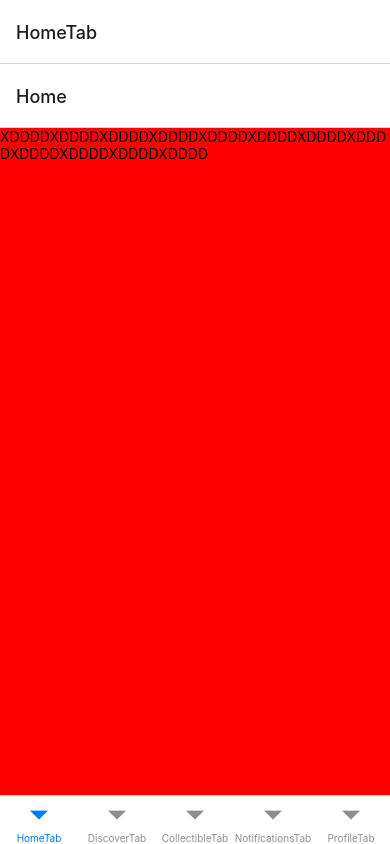
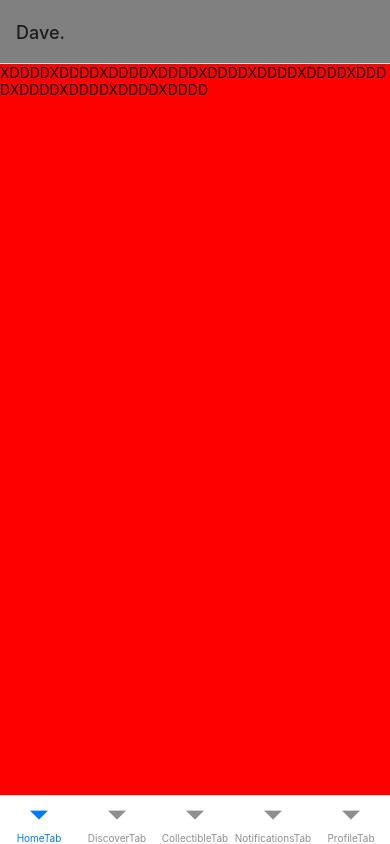
Before and after one commit to daviaugustos/CriptoDaveApp, a React Native app: screen / in a window 390 px wide. Built offline with nearby package versions, Linux system fonts and the light colour scheme.

Commit message:
feat(navigation): added native-stack and defined titles

```diff
--- a/src/@types/NavigationApplication.types.ts
+++ b/src/@types/NavigationApplication.types.ts
@@ -1,6 +1,6 @@
 import React from 'react'
 
-import { StackNavigationOptions } from '@react-navigation/stack'
+import { NativeStackNavigationOptions } from '@react-navigation/native-stack'
 
 export type THomeStackScreens = {
   Home: undefined
@@ -36,5 +36,5 @@ export type TStackScreens = THomeStackScreens &
 export interface IStackScreen {
   name: keyof TStackScreens
   component: React.ComponentType<any>
-  options?: StackNavigationOptions
+  options?: NativeStackNavigationOptions
 }
--- a/src/routes/CollectibleStack/CollectibleStack.tsx
+++ b/src/routes/CollectibleStack/CollectibleStack.tsx
@@ -1,5 +1,5 @@
 import React from 'react'
-import { createStackNavigator } from '@react-navigation/stack'
+import { createNativeStackNavigator } from '@react-navigation/native-stack'
 
 import { IStackScreen } from '~/@types/NavigationApplication.types'
 import CollectibleScreen from '~/screens/Collectible/CollectibleScreen'
@@ -11,10 +11,17 @@ const COLLECTIBLE_SCREENS: IStackScreen[] = [
   },
 ]
 
-const Stack = createStackNavigator()
+const Stack = createNativeStackNavigator()
 
 const CollectibleScreenStack = () => (
-  <Stack.Navigator>
+  <Stack.Navigator
+    screenOptions={{
+      title: 'New collectible',
+      headerStyle: {
+        backgroundColor: 'grey',
+      },
+    }}
+  >
     {COLLECTIBLE_SCREENS.map(({ name, component }, index) => (
       <Stack.Screen key={index} name={name} component={component} />
     ))}
--- a/src/routes/DiscoverStack/DiscoverStack.tsx
+++ b/src/routes/DiscoverStack/DiscoverStack.tsx
@@ -1,5 +1,5 @@
 import React from 'react'
-import { createStackNavigator } from '@react-navigation/stack'
+import { createNativeStackNavigator } from '@react-navigation/native-stack'
 
 import { IStackScreen } from '~/@types/NavigationApplication.types'
 import DiscoverScreen from '~/screens/Discover/DiscoverScreen'
@@ -11,10 +11,17 @@ const DISCOVER_SCREENS: IStackScreen[] = [
   },
 ]
 
-const Stack = createStackNavigator()
+const Stack = createNativeStackNavigator()
 
 const DiscoverScreenStack = () => (
-  <Stack.Navigator>
+  <Stack.Navigator
+    screenOptions={{
+      title: 'Discover',
+      headerStyle: {
+        backgroundColor: 'grey',
+      },
+    }}
+  >
     {DISCOVER_SCREENS.map(({ name, component }, index) => (
       <Stack.Screen key={index} name={name} component={component} />
     ))}
--- a/src/routes/HomeStack/HomeStack.tsx
+++ b/src/routes/HomeStack/HomeStack.tsx
@@ -1,5 +1,5 @@
 import React from 'react'
-import { createStackNavigator } from '@react-navigation/stack'
+import { createNativeStackNavigator } from '@react-navigation/native-stack'
 
 import { IStackScreen } from '~/@types/NavigationApplication.types'
 import HomeScreen from '~/screens/Home/HomeScreen'
@@ -11,12 +11,19 @@ const HOME_SCREENS: IStackScreen[] = [
   },
 ]
 
-const Stack = createStackNavigator()
+const Stack = createNativeStackNavigator()
 
 const HomeScreenStack = () => (
-  <Stack.Navigator>
-    {HOME_SCREENS.map(({ name, component }) => (
-      <Stack.Screen name={name} component={component} />
+  <Stack.Navigator
+    screenOptions={{
+      title: 'Dave.',
+      headerStyle: {
+        backgroundColor: 'grey',
+      },
+    }}
+  >
+    {HOME_SCREENS.map(({ name, component }, index) => (
+      <Stack.Screen key={index} name={name} component={component} />
     ))}
   </Stack.Navigator>
 )
--- a/src/routes/NotificationsStack/NotificationsStack.tsx
+++ b/src/routes/NotificationsStack/NotificationsStack.tsx
@@ -1,5 +1,5 @@
 import React from 'react'
-import { createStackNavigator } from '@react-navigation/stack'
+import { createNativeStackNavigator } from '@react-navigation/native-stack'
 
 import { IStackScreen } from '~/@types/NavigationApplication.types'
 import NotificationsScreen from '~/screens/Notifications/NotificationsScreen'
@@ -11,10 +11,17 @@ const NOTIFICATIONS_SCREENS: IStackScreen[] = [
   },
 ]
 
-const Stack = createStackNavigator()
+const Stack = createNativeStackNavigator()
 
 const NotificationsScreenStack = () => (
-  <Stack.Navigator>
+  <Stack.Navigator
+    screenOptions={{
+      title: 'Notifications',
+      headerStyle: {
+        backgroundColor: 'grey',
+      },
+    }}
+  >
     {NOTIFICATIONS_SCREENS.map(({ name, component }, index) => (
       <Stack.Screen key={index} name={name} component={component} />
     ))}
--- a/src/routes/ProfileStack/ProfileStack.tsx
+++ b/src/routes/ProfileStack/ProfileStack.tsx
@@ -1,5 +1,5 @@
 import React from 'react'
-import { createStackNavigator } from '@react-navigation/stack'
+import { createNativeStackNavigator } from '@react-navigation/native-stack'
 
 import { IStackScreen } from '~/@types/NavigationApplication.types'
 import ProfileScreen from '~/screens/Profile/ProfileScreen'
@@ -11,10 +11,17 @@ const PROFILE_SCREENS: IStackScreen[] = [
   },
 ]
 
-const Stack = createStackNavigator()
+const Stack = createNativeStackNavigator()
 
 const ProfileScreenStack = () => (
-  <Stack.Navigator>
+  <Stack.Navigator
+    screenOptions={{
+      title: 'Profile',
+      headerStyle: {
+        backgroundColor: 'grey',
+      },
+    }}
+  >
     {PROFILE_SCREENS.map(({ name, component }, index) => (
       <Stack.Screen key={index} name={name} component={component} />
     ))}
--- a/src/routes/Routes.tsx
+++ b/src/routes/Routes.tsx
@@ -35,7 +35,12 @@ const Tabs: IStackScreen[] = [
 
 const Routes: React.FC = () => {
   return (
-    <Tab.Navigator initialRouteName="HomeTab">
+    <Tab.Navigator
+      initialRouteName="HomeTab"
+      screenOptions={{
+        headerShown: false,
+      }}
+    >
       {Tabs.map((tabItem, index) => (
         <Tab.Screen key={index} {...tabItem} />
       ))}
```
